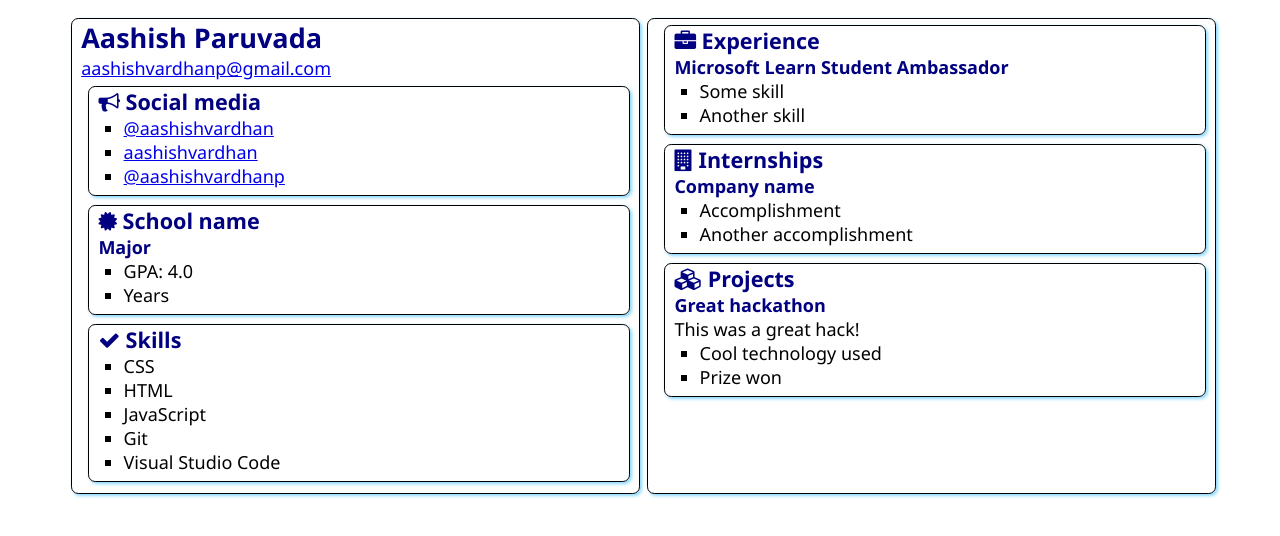
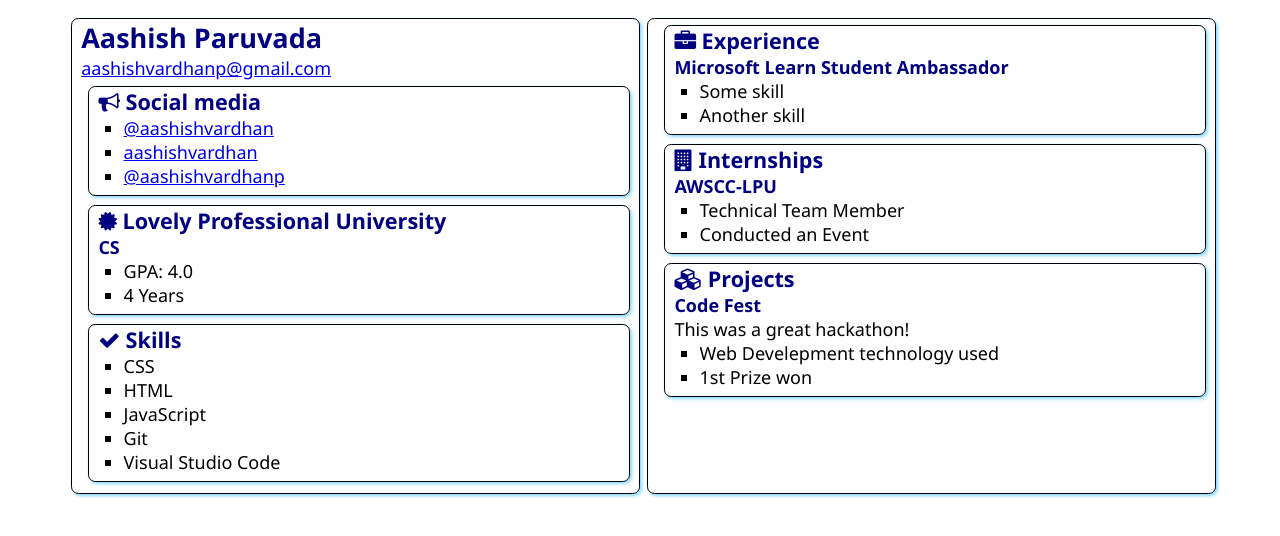
Before and after one commit to aashishvardhan/-SATechnicalOnboarding, a plain HTML site: page src/index.html in a window 1280 px wide. Drawn offline with Linux system fonts and the light colour scheme.

Commit message:
updated my info

```diff
--- a/src/index.html
+++ b/src/index.html
@@ -31,12 +31,12 @@
                 <div class="education">
                     <h2>
                         <i class="fa fa-certificate" aria-hidden="true"></i>
-                        School name
+                        Lovely Professional University
                     </h2>
-                    <h3>Major</h3>
+                    <h3>CS</h3>
                     <ul>
                         <li>GPA: 4.0</li>
-                        <li>Years</li>
+                        <li>4 Years</li>
                     </ul>
                 </div>
             </section>
@@ -73,10 +73,10 @@
                     Internships
                 </h2>
 
-                <h3>Company name</h3>
+                <h3>AWSCC-LPU</h3>
                 <ul>
-                    <li>Accomplishment</li>
-                    <li>Another accomplishment</li>
+                    <li>Technical Team Member</li>
+                    <li>Conducted an Event</li>
                 </ul>
             </section>
             <section class="box">
@@ -85,11 +85,11 @@
                     Projects
                 </h2>
 
-                <h3>Great hackathon</h3>
-                <div>This was a great hack!</div>
+                <h3>Code Fest</h3>
+                <div>This was a great hackathon!</div>
                 <ul>
-                    <li>Cool technology used</li>
-                    <li>Prize won</li>
+                    <li>Web Develepment technology used</li>
+                    <li>1st Prize won</li>
                 </ul>
             </section>
         </article>
```
